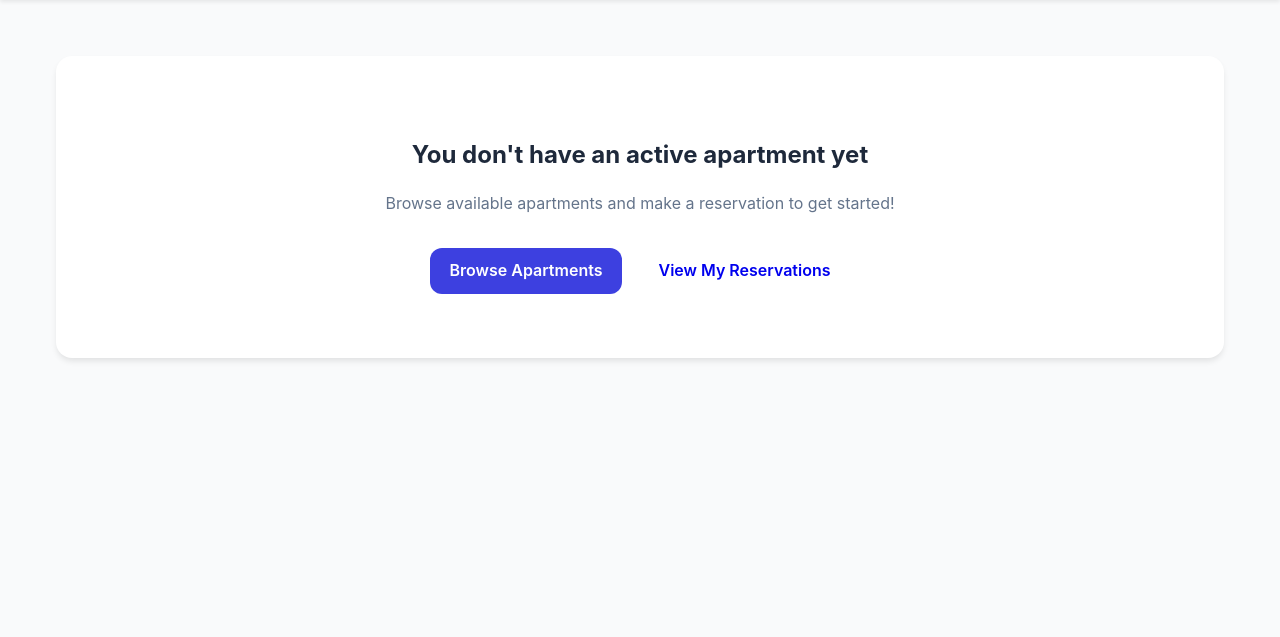
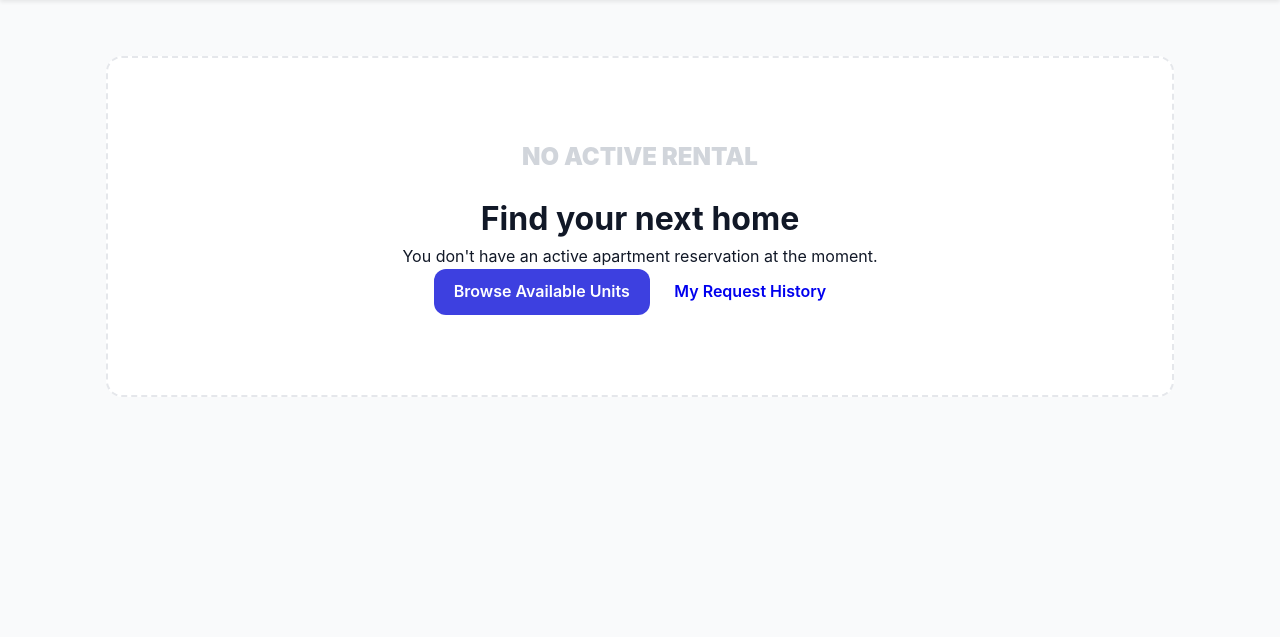
Before and after one commit to ramosjarod04-creator/apartment, a Django app: page /my-apartment/ in a window 1280 px wide; the page is wider, and only the part inside the window is pictured. Shown: the part 119-756 px from the top of that part. Run offline with Django 5.2, Linux system fonts and the light colour scheme; a user stored in the database is signed in; data comes from the database, SQL or seed files in the repository.

Commit message:
Refactor apartment reservation template layout

```diff
--- a/reservations/templates/reservations/my_apartment.html
+++ b/reservations/templates/reservations/my_apartment.html
@@ -3,513 +3,190 @@
 {% block title %}My Apartment - Apartment Reservation{% endblock %}
 
 {% block content %}
-<div class="container" style="max-width: 1200px; margin: 2rem auto;">
+<div class="container dash-container">
     {% if has_apartment %}
-    <!-- Active Apartment View -->
-    <div class="apartment-header">
-        <h1> My Apartment</h1>
-        <p class="subtitle">Everything you need to know about your rental</p>
+    <div class="dash-header">
+        <div class="header-main">
+            <h1>My Apartment</h1>
+            <p>Unit {{ apartment.unit_number }} • {{ apartment.name }}</p>
+        </div>
+        <div class="header-actions">
+            <a href="{% url 'send_message' %}" class="btn btn-primary">Contact Admin</a>
+        </div>
     </div>
 
-    <div class="apartment-grid">
-        <!-- Apartment Details Card -->
-        <div class="info-card">
-            <div class="card-header">
-                <h2> Unit Information</h2>
-            </div>
-            <div class="card-body">
+    <div class="status-bar {% if is_overdue %}status-critical{% elif days_until_payment <= 7 %}status-warning{% endif %}">
+        <div class="status-item">
+            <span class="status-label">Payment Status</span>
+            <span class="status-value">
+                {% if is_overdue %}
+                    Overdue ({{ days_overdue }} days)
+                {% elif days_until_payment <= 7 %}
+                    Due in {{ days_until_payment }} days
+                {% else %}
+                    Up to date
+                {% endif %}
+            </span>
+        </div>
+        <div class="status-item">
+            <span class="status-label">Monthly Rent</span>
+            <span class="status-value">₱{{ apartment.price_per_month|floatformat:2 }}</span>
+        </div>
+        <div class="status-item">
+            <span class="status-label">Next Due Date</span>
+            <span class="status-value">{{ reservation.next_payment_due|date:"M d, Y"|default:"N/A" }}</span>
+        </div>
+    </div>
+
+    <div class="dash-grid">
+        <div class="dash-card">
+            <div class="card-title">Unit Details</div>
+            <div class="card-content">
                 {% if apartment.image %}
-                <img src="{{ apartment.image.url }}" alt="Unit {{ apartment.unit_number }}" class="apartment-image">
+                    <img src="{{ apartment.image.url }}" alt="Unit {{ apartment.unit_number }}" class="dash-img">
                 {% else %}
-                <div class="placeholder-image"></div>
+                    <div class="dash-img-placeholder">No Image Available</div>
                 {% endif %}
 
-                <div class="detail-row">
-                    <span class="label">Unit Number:</span>
-                    <span class="value">{{ apartment.unit_number }}</span>
-                </div>
-                <div class="detail-row">
-                    <span class="label">Property Name:</span>
-                    <span class="value">{{ apartment.name }}</span>
-                </div>
-                <div class="detail-row">
-                    <span class="label">Type:</span>
-                    <span class="value">{{ apartment.get_apartment_type_display }}</span>
-                </div>
-                <div class="detail-row">
-                    <span class="label">Floor:</span>
-                    <span class="value">{{ apartment.floor }}</span>
-                </div>
-                <div class="detail-row">
-                    <span class="label">Size:</span>
-                    <span class="value">{{ apartment.size_sqm }} sqm</span>
-                </div>
-                <div class="detail-row">
-                    <span class="label">Bedrooms:</span>
-                    <span class="value">{{ apartment.bedrooms }}</span>
-                </div>
-                <div class="detail-row">
-                    <span class="label">Bathrooms:</span>
-                    <span class="value">{{ apartment.bathrooms }}</span>
+                <div class="info-list">
+                    <div class="info-row"><span>Type</span><strong>{{ apartment.get_apartment_type_display }}</strong></div>
+                    <div class="info-row"><span>Floor</span><strong>{{ apartment.floor }}</strong></div>
+                    <div class="info-row"><span>Size</span><strong>{{ apartment.size_sqm }} sqm</strong></div>
+                    <div class="info-row"><span>Bedrooms</span><strong>{{ apartment.bedrooms }}</strong></div>
+                    <div class="info-row"><span>Bathrooms</span><strong>{{ apartment.bathrooms }}</strong></div>
                 </div>
             </div>
         </div>
 
-        <!-- Payment Information Card -->
-        <div class="info-card">
-            <div class="card-header {% if is_overdue %}overdue{% endif %}">
-                <h2> Payment Information</h2>
-            </div>
-            <div class="card-body">
-                <div class="payment-amount">
-                    <span class="amount-label">Monthly Rent</span>
-                    <span class="amount-value">₱{{ apartment.price_per_month|floatformat:2 }}</span>
+        <div class="dash-card">
+            <div class="card-title">Lease Agreement</div>
+            <div class="card-content">
+                <div class="info-list">
+                    <div class="info-row"><span>Move-in Date</span><strong>{{ reservation.check_in|date:"F d, Y" }}</strong></div>
+                    <div class="info-row"><span>Duration</span><strong>{{ months_stayed }} months</strong></div>
+                    <div class="info-row"><span>Lease Status</span><span class="badge badge-success">{{ reservation.get_status_display }}</span></div>
+
+                    {% if reservation.last_payment_date %}
+                    <div class="info-row"><span>Last Payment</span><strong>{{ reservation.last_payment_date|date:"M d, Y" }}</strong></div>
+                    {% endif %}
                 </div>
 
-                {% if reservation.next_payment_due %}
-                <div class="payment-due {% if is_overdue %}overdue-alert{% endif %}">
-                    <div class="due-icon"></div>
-                    <div class="due-info">
-                        <span class="due-label">Next Payment Due</span>
-                        <span class="due-date">{{ reservation.next_payment_due|date:"F d, Y" }}</span>
-                        {% if days_until_payment %}
-                            {% if is_overdue %}
-                            <span class="due-status overdue"> OVERDUE by {{ days_overdue }} days</span>
-                            {% elif days_until_payment <= 7 %}
-                            <span class="due-status warning"> Due in {{ days_until_payment }} days</span>
-                            {% else %}
-                            <span class="due-status ok">✓ Due in {{ days_until_payment }} days</span>
-                            {% endif %}
-                        {% endif %}
-                    </div>
+                {% if reservation.special_requests %}
+                <div class="memo-box">
+                    <small>Special Requests</small>
+                    <p>{{ reservation.special_requests }}</p>
                 </div>
                 {% endif %}
 
-                {% if reservation.last_payment_date %}
-                <div class="detail-row">
-                    <span class="label">Last Payment:</span>
-                    <span class="value">{{ reservation.last_payment_date|date:"M d, Y" }}</span>
-                </div>
-                {% endif %}
-
-                <div class="payment-note">
-                    <strong> Payment Methods:</strong>
-                    <p>Please contact the admin through the messaging system for payment instructions.</p>
-                    <a href="{% url 'send_message' %}" class="btn btn-outline"> Message Admin</a>
+                <div class="payment-instructions">
+                    <strong>How to pay?</strong>
+                    <p>Payments are currently handled via bank transfer or GCash. Message the admin to receive the latest account details.</p>
+                    <a href="{% url 'inbox' %}" class="btn btn-outline btn-sm">View Instructions</a>
                 </div>
             </div>
         </div>
 
-        <!-- Lease Information Card -->
-        <div class="info-card">
-            <div class="card-header">
-                <h2> Lease Information</h2>
-            </div>
-            <div class="card-body">
-                <div class="detail-row">
-                    <span class="label">Move-in Date:</span>
-                    <span class="value">{{ reservation.check_in|date:"F d, Y" }}</span>
-                </div>
-                <div class="detail-row">
-                    <span class="label">Duration:</span>
-                    <span class="value">{{ months_stayed }} months ({{ stay_duration_days }} days)</span>
-                </div>
-                <div class="detail-row">
-                    <span class="label">Status:</span>
-                    <span class="badge badge-success">{{ reservation.get_status_display }}</span>
-                </div>
-
-                {% if reservation.special_requests %}
-                <div class="special-requests">
-                    <strong>Special Requests:</strong>
-                    <p>{{ reservation.special_requests }}</p>
-                </div>
-                {% endif %}
-
-                {% if reservation.reviewed_by %}
-                <div class="detail-row">
-                    <span class="label">Approved By:</span>
-                    <span class="value">{{ reservation.reviewed_by.get_full_name|default:reservation.reviewed_by.username }}</span>
-                </div>
-                {% endif %}
-            </div>
-        </div>
-
-        <!-- Amenities Card -->
-        <div class="info-card full-width">
-            <div class="card-header">
-                <h2> Amenities</h2>
-            </div>
-            <div class="card-body">
-                <div class="amenities-grid">
+        <div class="dash-card full-width">
+            <div class="card-title">Included Amenities</div>
+            <div class="card-content">
+                <div class="amenities-tag-cloud">
                     {% for amenity in apartment.get_amenities_list %}
-                    <div class="amenity-item">
-                        <span class="amenity-icon">✓</span>
-                        <span>{{ amenity }}</span>
-                    </div>
+                        <span class="amenity-tag">{{ amenity }}</span>
                     {% endfor %}
-                </div>
-            </div>
-        </div>
-
-        <!-- Actions Card -->
-        <div class="info-card full-width">
-            <div class="card-header">
-                <h2> Actions</h2>
-            </div>
-            <div class="card-body">
-                <div class="action-buttons">
-                    <a href="{% url 'send_message' %}" class="btn btn-primary"> Contact Admin</a>
-                    <a href="{% url 'apartment_detail' apartment.pk %}" class="btn btn-outline"> View Full Details</a>
-                    <a href="{% url 'inbox' %}" class="btn btn-outline"> My Messages</a>
                 </div>
             </div>
         </div>
     </div>
 
     {% else %}
-    <!-- No Active Apartment View -->
-    <div class="empty-state">
-        <div class="empty-icon"></div>
-        <h2>You don't have an active apartment yet</h2>
+    <div class="empty-dashboard">
+        <div class="empty-hero">No Active Rental</div>
+        <h1>Find your next home</h1>
+        <p>You don't have an active apartment reservation at the moment.</p>
 
         {% if pending_reservations %}
-        <p>You have pending reservation requests:</p>
-        <div class="pending-list">
-            {% for res in pending_reservations %}
-            <div class="pending-item">
-                <span>Unit {{ res.apartment.unit_number }} - {{ res.apartment.name }}</span>
-                <span class="badge badge-warning">Pending Approval</span>
+            <div class="pending-section">
+                <h3>Pending Requests</h3>
+                {% for res in pending_reservations %}
+                <div class="pending-card">
+                    <span>Unit {{ res.apartment.unit_number }} - {{ res.apartment.name }}</span>
+                    <span class="badge badge-warning">Awaiting Approval</span>
+                </div>
+                {% endfor %}
             </div>
-            {% endfor %}
-        </div>
-        {% else %}
-        <p>Browse available apartments and make a reservation to get started!</p>
         {% endif %}
 
         <div class="empty-actions">
-            <a href="{% url 'apartment_list' %}" class="btn btn-primary">Browse Apartments</a>
-            <a href="{% url 'reservation_list' %}" class="btn btn-outline">View My Reservations</a>
+            <a href="{% url 'apartment_list' %}" class="btn btn-primary">Browse Available Units</a>
+            <a href="{% url 'reservation_list' %}" class="btn btn-outline">My Request History</a>
         </div>
     </div>
     {% endif %}
 </div>
 
 <style>
-    .apartment-header {
-        text-align: center;
-        margin-bottom: 3rem;
+    .dash-container { max-width: 1100px; margin: 2rem auto; }
+
+    /* Header */
+    .dash-header { display: flex; justify-content: space-between; align-items: flex-end; margin-bottom: 2rem; }
+    .header-main h1 { font-size: 2rem; color: var(--dark); margin: 0; }
+    .header-main p { color: var(--gray-500); margin: 0; font-weight: 500; }
+
+    /* Status Bar */
+    .status-bar {
+        display: grid; grid-template-columns: repeat(3, 1fr);
+        background: white; padding: 1.5rem; border-radius: var(--radius-lg);
+        box-shadow: var(--shadow-sm); margin-bottom: 2rem; border-left: 6px solid var(--primary);
     }
+    .status-critical { border-left-color: #ef4444; background: #fffafb; }
+    .status-warning { border-left-color: #f59e0b; background: #fffdfa; }
 
-    .apartment-header h1 {
-        font-size: 2.5rem;
-        color: #1e293b;
-        margin-bottom: 0.5rem;
-    }
+    .status-item { display: flex; flex-direction: column; }
+    .status-label { font-size: 0.75rem; text-transform: uppercase; letter-spacing: 1px; color: var(--gray-500); font-weight: 700; }
+    .status-value { font-size: 1.25rem; font-weight: 800; color: var(--dark); }
+    .status-critical .status-value { color: #dc2626; }
 
-    .subtitle {
-        color: #64748b;
-        font-size: 1.1rem;
-    }
+    /* Grid & Cards */
+    .dash-grid { display: grid; grid-template-columns: 1fr 1fr; gap: 1.5rem; }
+    .dash-card { background: white; border-radius: var(--radius-lg); border: 1px solid var(--gray-200); overflow: hidden; }
+    .full-width { grid-column: 1 / -1; }
 
-    .apartment-grid {
-        display: grid;
-        grid-template-columns: repeat(auto-fit, minmax(350px, 1fr));
-        gap: 2rem;
-    }
+    .card-title { padding: 1rem 1.5rem; border-bottom: 1px solid var(--gray-100); font-weight: 800; text-transform: uppercase; font-size: 0.8rem; color: var(--gray-500); }
+    .card-content { padding: 1.5rem; }
 
-    .info-card {
-        background: white;
-        border-radius: 16px;
-        box-shadow: 0 4px 6px -1px rgba(0, 0, 0, 0.1);
-        overflow: hidden;
-    }
+    .dash-img { width: 100%; height: 220px; object-fit: cover; border-radius: var(--radius-md); margin-bottom: 1rem; }
+    .dash-img-placeholder { width: 100%; height: 220px; background: var(--gray-100); display: flex; align-items: center; justify-content: center; color: var(--gray-400); border-radius: var(--radius-md); margin-bottom: 1rem; }
 
-    .info-card.full-width {
-        grid-column: 1 / -1;
-    }
+    .info-list { display: flex; flex-direction: column; gap: 12px; }
+    .info-row { display: flex; justify-content: space-between; border-bottom: 1px solid var(--gray-50); padding-bottom: 8px; }
+    .info-row span { color: var(--gray-500); font-size: 0.9rem; }
+    .info-row strong { color: var(--dark); }
 
-    .card-header {
-        background: linear-gradient(135deg, #667eea 0%, #764ba2 100%);
-        color: white;
-        padding: 1.5rem;
-    }
+    /* Amenities */
+    .amenities-tag-cloud { display: flex; flex-wrap: wrap; gap: 8px; }
+    .amenity-tag { background: var(--gray-100); color: var(--gray-700); padding: 6px 14px; border-radius: 20px; font-size: 0.85rem; font-weight: 600; }
 
-    .card-header.overdue {
-        background: linear-gradient(135deg, #ef4444 0%, #dc2626 100%);
-    }
+    .memo-box { background: var(--gray-50); padding: 1rem; border-radius: var(--radius-md); margin-top: 1rem; }
+    .memo-box small { text-transform: uppercase; font-weight: 800; color: var(--gray-400); font-size: 0.7rem; }
+    .memo-box p { margin: 4px 0 0 0; font-size: 0.9rem; color: var(--gray-700); }
 
-    .card-header h2 {
-        margin: 0;
-        font-size: 1.25rem;
-    }
-
-    .card-body {
-        padding: 1.5rem;
-    }
-
-    .apartment-image {
-        width: 100%;
-        height: 200px;
-        object-fit: cover;
-        border-radius: 12px;
-        margin-bottom: 1.5rem;
-    }
-
-    .placeholder-image {
-        width: 100%;
-        height: 200px;
-        background: #f1f5f9;
-        border-radius: 12px;
-        display: flex;
-        align-items: center;
-        justify-content: center;
-        font-size: 4rem;
-        margin-bottom: 1.5rem;
-    }
-
-    .detail-row {
-        display: flex;
-        justify-content: space-between;
-        padding: 0.75rem 0;
-        border-bottom: 1px solid #f1f5f9;
-    }
-
-    .detail-row:last-child {
-        border-bottom: none;
-    }
-
-    .label {
-        color: #64748b;
-        font-weight: 500;
-    }
-
-    .value {
-        color: #1e293b;
-        font-weight: 600;
-    }
-
-    .payment-amount {
-        text-align: center;
-        padding: 2rem;
-        background: linear-gradient(135deg, #f0f9ff 0%, #e0f2fe 100%);
-        border-radius: 12px;
-        margin-bottom: 1.5rem;
-    }
-
-    .amount-label {
-        display: block;
-        color: #64748b;
-        font-size: 0.9rem;
-        margin-bottom: 0.5rem;
-    }
-
-    .amount-value {
-        display: block;
-        font-size: 2.5rem;
-        font-weight: 800;
-        color: #2563eb;
-    }
-
-    .payment-due {
-        display: flex;
-        gap: 1rem;
-        padding: 1.5rem;
-        background: #f8fafc;
-        border-radius: 12px;
-        margin-bottom: 1rem;
-    }
-
-    .payment-due.overdue-alert {
-        background: #fef2f2;
-        border: 2px solid #ef4444;
-    }
-
-    .due-icon {
-        font-size: 2rem;
-    }
-
-    .due-info {
-        flex: 1;
-    }
-
-    .due-label {
-        display: block;
-        color: #64748b;
-        font-size: 0.9rem;
-        margin-bottom: 0.25rem;
-    }
-
-    .due-date {
-        display: block;
-        font-size: 1.25rem;
-        font-weight: 700;
-        color: #1e293b;
-        margin-bottom: 0.5rem;
-    }
-
-    .due-status {
-        display: inline-block;
-        padding: 0.25rem 0.75rem;
-        border-radius: 6px;
-        font-size: 0.85rem;
-        font-weight: 600;
-    }
-
-    .due-status.ok {
-        background: #f0fdf4;
-        color: #166534;
-    }
-
-    .due-status.warning {
-        background: #fffbeb;
-        color: #92400e;
-    }
-
-    .due-status.overdue {
-        background: #fef2f2;
-        color: #991b1b;
-    }
-
-    .payment-note {
-        margin-top: 1.5rem;
-        padding: 1rem;
-        background: #f8fafc;
-        border-radius: 8px;
-    }
-
-    .payment-note strong {
-        display: block;
-        margin-bottom: 0.5rem;
-        color: #1e293b;
-    }
-
-    .payment-note p {
-        margin: 0.5rem 0;
-        color: #64748b;
-        font-size: 0.9rem;
-    }
-
-    .special-requests {
-        margin-top: 1rem;
-        padding: 1rem;
-        background: #f8fafc;
-        border-radius: 8px;
-    }
-
-    .special-requests strong {
-        display: block;
-        margin-bottom: 0.5rem;
-        color: #1e293b;
-    }
-
-    .special-requests p {
-        margin: 0;
-        color: #475569;
-    }
-
-    .amenities-grid {
-        display: grid;
-        grid-template-columns: repeat(auto-fill, minmax(200px, 1fr));
-        gap: 1rem;
-    }
-
-    .amenity-item {
-        display: flex;
-        align-items: center;
-        gap: 0.5rem;
-        padding: 0.75rem;
-        background: #f8fafc;
-        border-radius: 8px;
-    }
-
-    .amenity-icon {
-        color: #10b981;
-        font-weight: 700;
-    }
-
-    .action-buttons {
-        display: flex;
-        gap: 1rem;
-        flex-wrap: wrap;
-    }
-
-    .badge-success {
-        background: #f0fdf4;
-        color: #166534;
-        padding: 0.25rem 0.75rem;
-        border-radius: 6px;
-        font-size: 0.85rem;
-        font-weight: 600;
-    }
-
-    .badge-warning {
-        background: #fffbeb;
-        color: #92400e;
-        padding: 0.25rem 0.75rem;
-        border-radius: 6px;
-        font-size: 0.85rem;
-        font-weight: 600;
-    }
+    .payment-instructions { margin-top: 1.5rem; padding-top: 1.5rem; border-top: 1px dashed var(--gray-200); }
+    .payment-instructions strong { display: block; margin-bottom: 4px; }
+    .payment-instructions p { font-size: 0.85rem; color: var(--gray-500); margin-bottom: 12px; }
 
     /* Empty State */
-    .empty-state {
-        text-align: center;
-        padding: 4rem 2rem;
-        background: white;
-        border-radius: 16px;
-        box-shadow: 0 4px 6px -1px rgba(0, 0, 0, 0.1);
-    }
+    .empty-dashboard { text-align: center; padding: 5rem 2rem; background: white; border-radius: var(--radius-xl); border: 2px dashed var(--gray-200); }
+    .empty-hero { font-weight: 900; font-size: 1.5rem; color: var(--gray-300); text-transform: uppercase; margin-bottom: 1rem; }
+    .pending-section { max-width: 500px; margin: 2rem auto; text-align: left; }
+    .pending-card { display: flex; justify-content: space-between; padding: 1rem; background: var(--gray-50); border-radius: var(--radius-md); margin-top: 0.5rem; }
 
-    .empty-icon {
-        font-size: 5rem;
-        margin-bottom: 1rem;
-    }
-
-    .empty-state h2 {
-        color: #1e293b;
-        margin-bottom: 1rem;
-    }
-
-    .empty-state p {
-        color: #64748b;
-        margin-bottom: 2rem;
-    }
-
-    .pending-list {
-        max-width: 600px;
-        margin: 2rem auto;
-    }
-
-    .pending-item {
-        display: flex;
-        justify-content: space-between;
-        align-items: center;
-        padding: 1rem;
-        background: #f8fafc;
-        border-radius: 8px;
-        margin-bottom: 0.5rem;
-    }
-
-    .empty-actions {
-        display: flex;
-        gap: 1rem;
-        justify-content: center;
-        flex-wrap: wrap;
-    }
-
+    /* Mobile */
     @media (max-width: 768px) {
-        .apartment-grid {
-            grid-template-columns: 1fr;
-        }
-
-        .action-buttons {
-            flex-direction: column;
-        }
-
-        .action-buttons .btn {
-            width: 100%;
-        }
+        .dash-header { flex-direction: column; align-items: flex-start; gap: 1rem; }
+        .status-bar { grid-template-columns: 1fr; gap: 1rem; }
+        .dash-grid { grid-template-columns: 1fr; }
+        .header-actions { width: 100%; }
+        .header-actions .btn { width: 100%; }
     }
 </style>
 {% endblock %}
```
